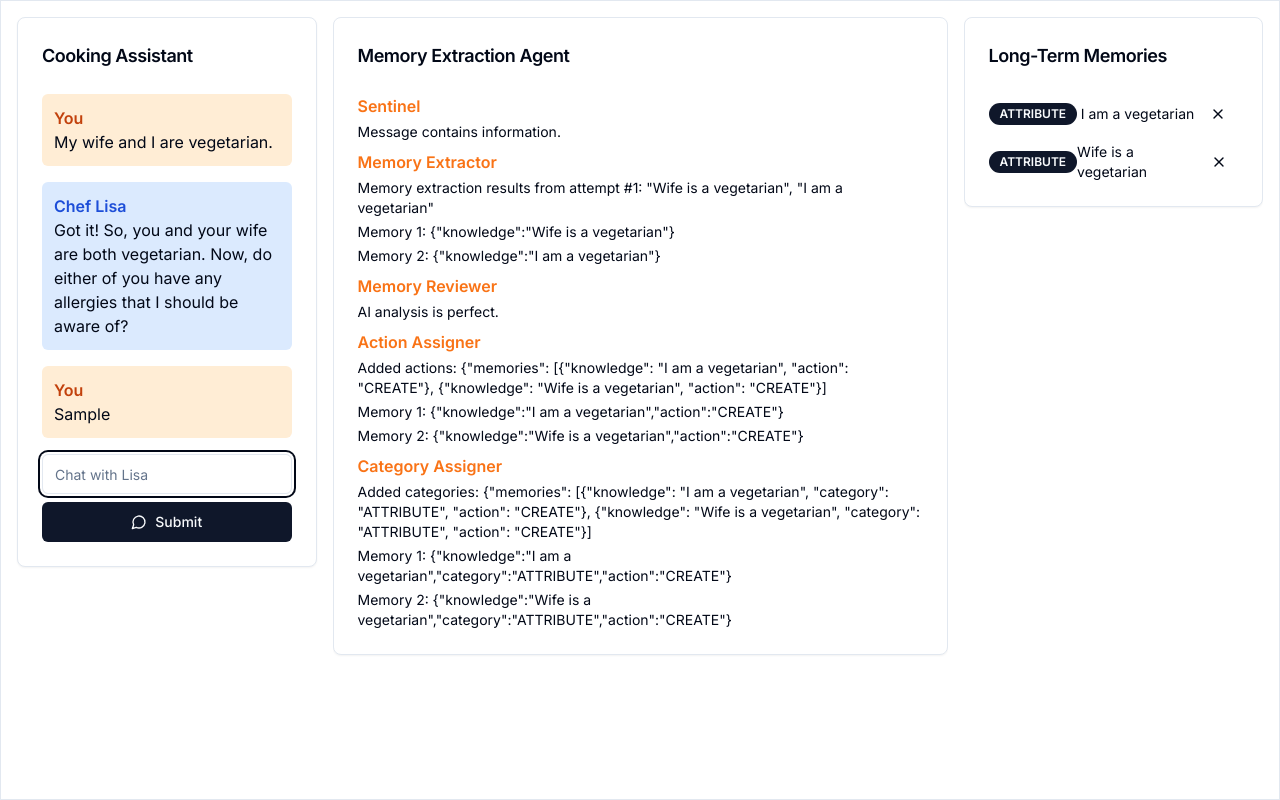
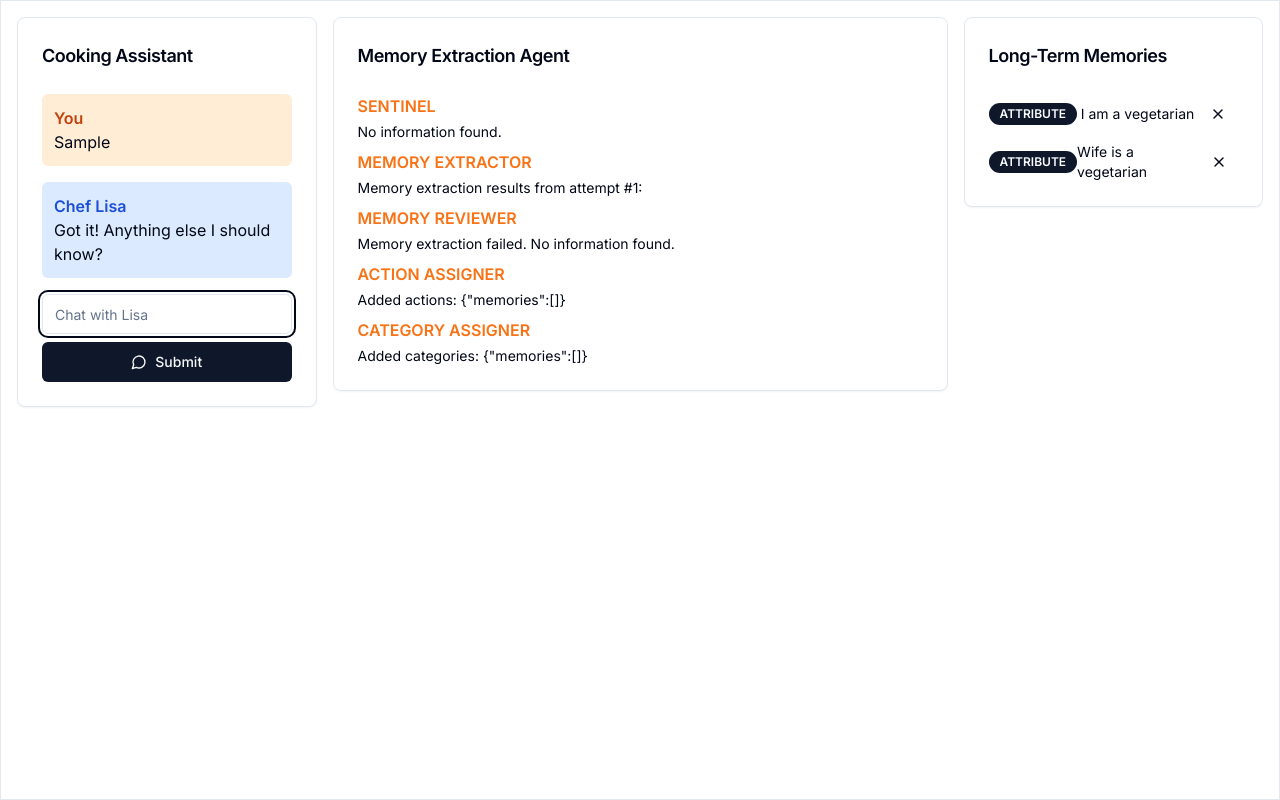
Before and after one commit to nnance/vercel-ai-examples, a Next.js app in the folder longterm-memory/: page / in a window 1280 px wide. Both pictures are taken after typing "Sample" into the empty fields and a click on the button "Submit". Built offline with nearby package versions, Linux system fonts and the light colour scheme.

Commit message:
initial AI assistant implementation

```diff
--- /dev/null
+++ b/longterm-memory/src/ai/action-assigner.ts
@@ -0,0 +1,18 @@
+import { LLMChatMessage } from "./llm";
+import { ExtractedMemory } from "./memory-extractor";
+
+export interface ActionAssignerResults {
+  knowledge: string;
+  action: "CREATE" | "UPDATE" | "DELETE";
+}
+
+export const actionAssigner =
+  (message: LLMChatMessage) =>
+  (extractedMemory: ExtractedMemory[]): ActionAssignerResults[] => {
+    return message.text.includes("vegetarian") && extractedMemory.length === 2
+      ? extractedMemory.map((memory) => ({
+          knowledge: memory.knowledge,
+          action: "CREATE",
+        }))
+      : [];
+  };
--- /dev/null
+++ b/longterm-memory/src/ai/assistant.ts
@@ -0,0 +1,87 @@
+import { actionAssigner } from "./action-assigner";
+import { categoryAssigner } from "./category-assigner";
+import { chatCompletion } from "./llm";
+import { extractMemory } from "./memory-extractor";
+import { checkMemoryExtraction } from "./memory-reviewer";
+import { sentinalCheck } from "./sentinal";
+
+export interface MemoryAction {
+  knowledge: string;
+  action?: "CREATE" | "UPDATE" | "DELETE";
+  category?: "ATTRIBUTE" | "ACTION";
+}
+
+export interface AgentEvent {
+  name:
+    | "USER"
+    | "ASSISTANT"
+    | "SENTINEL"
+    | "MEMORY_EXTRACTOR"
+    | "MEMORY_REVIEWER"
+    | "ACTION_ASSIGNER"
+    | "CATEGORY_ASSIGNER";
+  messages: string[];
+  actions: MemoryAction[];
+}
+
+export function cookingAssistant(
+  message: string,
+  notify: (event: AgentEvent) => void
+) {
+  const llmMessage = chatCompletion({
+    text: message,
+    sender: "USER",
+  });
+  notify({
+    name: "ASSISTANT",
+    messages: [llmMessage.text],
+    actions: [],
+  });
+
+  // sentinal check
+  const sentinalMessage = sentinalCheck(message);
+  notify({
+    name: "SENTINEL",
+    messages: [sentinalMessage.message],
+    actions: [],
+  });
+
+  // memory extraction
+  const memoryExtraction = extractMemory(message)(sentinalMessage);
+  const memories = memoryExtraction.reduce((acc, memory, idx) => {
+    return idx < memoryExtraction.length - 1
+      ? acc + `"${memory.knowledge}", `
+      : acc + `"${memory.knowledge}"`;
+  }, "");
+  notify({
+    name: "MEMORY_EXTRACTOR",
+    messages: [`Memory extraction results from attempt #1: ${memories}`],
+    actions: memoryExtraction,
+  });
+
+  // memory review
+  const memoryReview = checkMemoryExtraction(llmMessage)(memoryExtraction);
+  notify({
+    name: "MEMORY_REVIEWER",
+    messages: [memoryReview.message],
+    actions: [],
+  });
+
+  // action assigner
+  const memoryActions = actionAssigner(llmMessage)(memoryExtraction);
+  const actions = { memories: memoryActions };
+  notify({
+    name: "ACTION_ASSIGNER",
+    messages: ["Added actions: " + JSON.stringify(actions)],
+    actions: memoryActions,
+  });
+
+  // category assigner
+  const memoryCategories = categoryAssigner(llmMessage)(memoryActions);
+  const categories = { memories: memoryCategories };
+  notify({
+    name: "CATEGORY_ASSIGNER",
+    messages: ["Added categories: " + JSON.stringify(categories)],
+    actions: memoryCategories,
+  });
+}
--- /dev/null
+++ b/longterm-memory/src/ai/category-assigner.ts
@@ -0,0 +1,19 @@
+import { ActionAssignerResults } from "./action-assigner";
+import { LLMChatMessage } from "./llm";
+
+interface CategoryAssignerResults {
+  knowledge: string;
+  action: "CREATE" | "UPDATE" | "DELETE";
+  category: "ATTRIBUTE" | "ACTION";
+}
+
+export const categoryAssigner =
+  (message: LLMChatMessage) =>
+  (memoryWithActions: ActionAssignerResults[]): CategoryAssignerResults[] => {
+    return message.text.includes("vegetarian") && memoryWithActions.length === 2
+      ? memoryWithActions.map((memory) => ({
+          ...memory,
+          category: "ATTRIBUTE",
+        }))
+      : [];
+  };
--- /dev/null
+++ b/longterm-memory/src/ai/llm.ts
@@ -0,0 +1,20 @@
+export interface LLMChatMessage {
+  text: string;
+  sender:
+    | "USER"
+    | "ASSISTANT"
+    | "SENTINEL"
+    | "MEMORY_EXTRACTOR"
+    | "MEMORY_REVIEWER"
+    | "ACTION_ASSIGNER"
+    | "CATEGORY_ASSIGNER";
+}
+
+export function chatCompletion(message: LLMChatMessage): LLMChatMessage {
+  return message.text.includes("vegetarian")
+    ? {
+        text: "Got it! So, you and your wife are both vegetarian. Now, do either of you have any allergies that I should be aware of?",
+        sender: "ASSISTANT",
+      }
+    : { text: "Got it! Anything else I should know?", sender: "ASSISTANT" };
+}
--- /dev/null
+++ b/longterm-memory/src/ai/memory-extractor.ts
@@ -0,0 +1,21 @@
+import { LLMChatMessage } from "./llm";
+import { SentinalResult } from "./sentinal";
+
+export interface ExtractedMemory {
+  knowledge: string;
+}
+
+export const extractMemory =
+  (message: string) =>
+  (result: SentinalResult): ExtractedMemory[] => {
+    return message.includes("vegetarian") && result.containsInformation
+      ? [
+          {
+            knowledge: "I am a vegetarian",
+          },
+          {
+            knowledge: "Wife is a vegetarian",
+          },
+        ]
+      : [];
+  };
--- /dev/null
+++ b/longterm-memory/src/ai/memory-reviewer.ts
@@ -0,0 +1,24 @@
+import { LLMChatMessage } from "./llm";
+import { ExtractedMemory } from "./memory-extractor";
+
+interface MemoryReviewResults {
+  message: string;
+  extractionSuccessful: boolean;
+  confidence: number;
+}
+
+export const checkMemoryExtraction =
+  (message: LLMChatMessage) =>
+  (extractedMemory: ExtractedMemory[]): MemoryReviewResults => {
+    return message.text.includes("vegetarian") && extractedMemory.length === 2
+      ? {
+          message: "AI Analysis is perfect.",
+          extractionSuccessful: true,
+          confidence: 1,
+        }
+      : {
+          message: "Memory extraction failed.  No information found.",
+          extractionSuccessful: false,
+          confidence: 1,
+        };
+  };
--- /dev/null
+++ b/longterm-memory/src/ai/sentinal.ts
@@ -0,0 +1,21 @@
+import { LLMChatMessage } from "./llm";
+
+export interface SentinalResult {
+  message: string;
+  containsInformation: boolean;
+  confidence: number;
+}
+
+export function sentinalCheck(message: string): SentinalResult {
+  return message.includes("vegetarian")
+    ? {
+        message: "Message contains information.",
+        containsInformation: true,
+        confidence: 1,
+      }
+    : {
+        message: "No information found.",
+        containsInformation: false,
+        confidence: 1,
+      };
+}
--- a/longterm-memory/src/app/memory-extraction.tsx
+++ b/longterm-memory/src/app/memory-extraction.tsx
@@ -1,34 +1,28 @@
+import { AgentEvent } from "@/ai/assistant";
 import { Card, CardHeader, CardTitle, CardContent } from "@/components/ui/card";
 
-export interface MemoryAction {
-  knowledge: string;
-  action?: "CREATE" | "UPDATE" | "DELETE";
-  category?: "ATTRIBUTE" | "ACTION";
-}
-
-export interface Agent {
-  name: string;
-  messages: string[];
-  memories: MemoryAction[];
-}
-
 export interface MemoryExtractionProps {
-  agents: Agent[];
+  events: AgentEvent[];
 }
 
 export function MemoryExtraction(props: MemoryExtractionProps) {
-  const { agents } = props;
+  const { events } = props;
 
-  const renderAgent = (agent: Agent, index: number) => {
+  const renderEvent = (
+    { name, messages, actions }: AgentEvent,
+    index: number
+  ) => {
     return (
       <div className="space-y-1" key={index}>
-        <h4 className="font-semibold text-orange-500">{agent.name}</h4>
-        {agent.messages.map((message, index) => (
+        <h4 className="font-semibold text-orange-500">
+          {name.replace(/_/g, " ")}
+        </h4>
+        {messages.map((message, index) => (
           <p key={index} className="text-sm">
             {message}
           </p>
         ))}
-        {agent.memories.map((memory, index) => (
+        {actions.map((memory, index) => (
           <p key={index} className="text-sm">
             {`Memory ${index + 1}: ${JSON.stringify(memory)}`}
           </p>
@@ -44,7 +38,7 @@ export function MemoryExtraction(props: MemoryExtractionProps) {
           <CardTitle className="text-lg">Memory Extraction Agent</CardTitle>
         </CardHeader>
         <CardContent className="space-y-2">
-          <div className="space-y-2">{agents.map(renderAgent)}</div>
+          <div className="space-y-2">{events.map(renderEvent)}</div>
         </CardContent>
       </Card>
     </div>
--- a/longterm-memory/src/app/page.tsx
+++ b/longterm-memory/src/app/page.tsx
@@ -1,69 +1,11 @@
 "use client";
 
 import { Card, CardContent } from "@/components/ui/card";
-import { Agent, MemoryExtraction } from "./memory-extraction";
+import { MemoryExtraction } from "./memory-extraction";
 import { Memories, Memory } from "./memories";
 import { Chat, ChatMessage } from "./chat";
 import { useState } from "react";
-
-const messages: ChatMessage[] = [
-  { text: "My wife and I are vegetarian.", sender: "USER" },
-  {
-    text: "Got it! So, you and your wife are both vegetarian. Now, do either of you have any allergies that I should be aware of?",
-    sender: "CHEF",
-  },
-];
-
-const agents: Agent[] = [
-  {
-    name: "Sentinel",
-    messages: ["Message contains information."],
-    memories: [],
-  },
-  {
-    name: "Memory Extractor",
-    messages: [
-      'Memory extraction results from attempt #1: "Wife is a vegetarian", "I am a vegetarian"',
-    ],
-    memories: [
-      { knowledge: "Wife is a vegetarian" },
-      { knowledge: "I am a vegetarian" },
-    ],
-  },
-  {
-    name: "Memory Reviewer",
-    messages: ["AI analysis is perfect."],
-    memories: [],
-  },
-  {
-    name: "Action Assigner",
-    messages: [
-      'Added actions: {"memories": [{"knowledge": "I am a vegetarian", "action": "CREATE"}, {"knowledge": "Wife is a vegetarian", "action": "CREATE"}]',
-    ],
-    memories: [
-      { knowledge: "I am a vegetarian", action: "CREATE" },
-      { knowledge: "Wife is a vegetarian", action: "CREATE" },
-    ],
-  },
-  {
-    name: "Category Assigner",
-    messages: [
-      'Added categories: {"memories": [{"knowledge": "I am a vegetarian", "category": "ATTRIBUTE", "action": "CREATE"}, {"knowledge": "Wife is a vegetarian", "category": "ATTRIBUTE", "action": "CREATE"}]',
-    ],
-    memories: [
-      {
-        knowledge: "I am a vegetarian",
-        category: "ATTRIBUTE",
-        action: "CREATE",
-      },
-      {
-        knowledge: "Wife is a vegetarian",
-        category: "ATTRIBUTE",
-        action: "CREATE",
-      },
-    ],
-  },
-];
+import { AgentEvent, cookingAssistant } from "@/ai/assistant";
 
 const memories: Memory[] = [
   { knowledge: "I am a vegetarian", category: "ATTRIBUTE" },
@@ -72,19 +14,22 @@ const memories: Memory[] = [
 
 interface State {
   messages: ChatMessage[];
-  agents: Agent[];
   memories: Memory[];
 }
 
 const defaultState: State = {
-  messages,
-  agents,
+  messages: [],
   memories,
 };
 
 export default function Component() {
-  const [{ messages, memories, agents }, setState] =
-    useState<State>(defaultState);
+  const [{ messages, memories }, setState] = useState<State>(defaultState);
+
+  const [events, setEvents] = useState<AgentEvent[]>([]);
+
+  const addMemory = (memory: Memory) => {
+    setState((state) => ({ ...state, memories: [...state.memories, memory] }));
+  };
 
   const deleteMemory = (index: number) => {
     const newMemories = memories.filter((_, i) => i !== index);
@@ -93,6 +38,20 @@ export default function Component() {
 
   const sendMessage = (message: ChatMessage) => {
     setState((state) => ({ ...state, messages: [...state.messages, message] }));
+    cookingAssistant(message.text, (event) => {
+      if (event.name === "ASSISTANT") {
+        const newMessage: ChatMessage = {
+          text: event.messages[0],
+          sender: "CHEF",
+        };
+        setState((state) => ({
+          ...state,
+          messages: [...state.messages, newMessage],
+        }));
+      } else {
+        setEvents((events) => [...events, event]);
+      }
+    });
   };
 
   return (
@@ -101,7 +60,7 @@ export default function Component() {
         <CardContent className="p-4 h-[calc(100vh-5rem)]">
           <div className="grid grid-cols-1 md:grid-cols-4 gap-4 h-full">
             <Chat messages={messages} sendMessage={sendMessage} />
-            <MemoryExtraction agents={agents} />
+            <MemoryExtraction events={events} />
             <Memories memories={memories} deleteMemory={deleteMemory} />
           </div>
         </CardContent>
```
